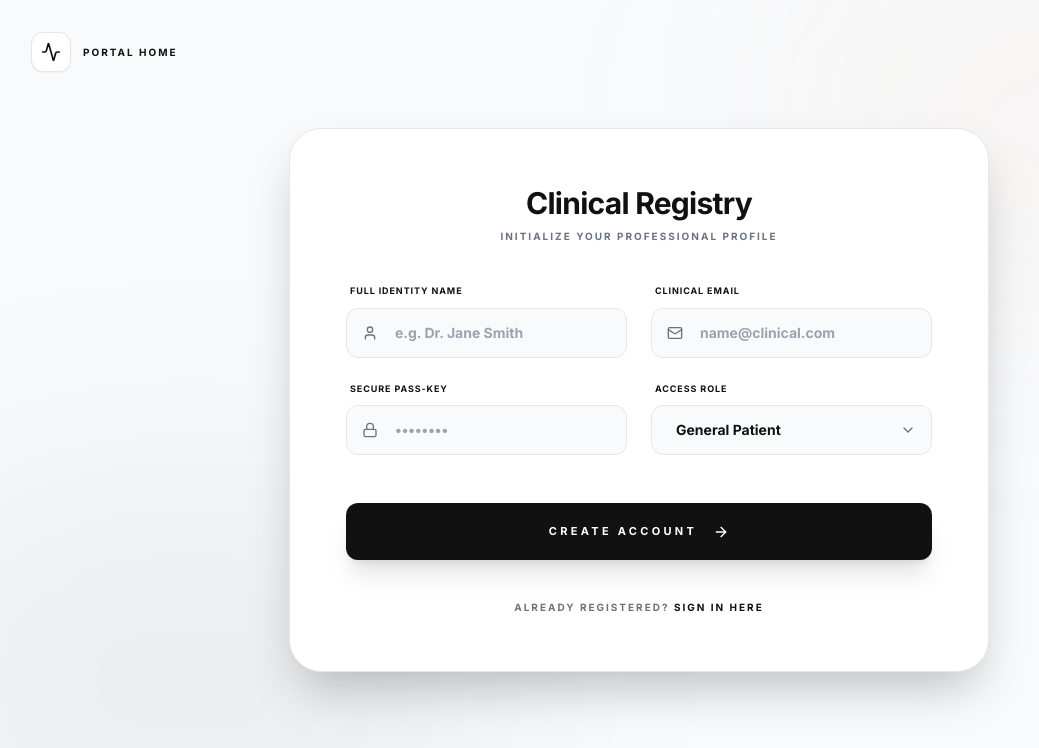
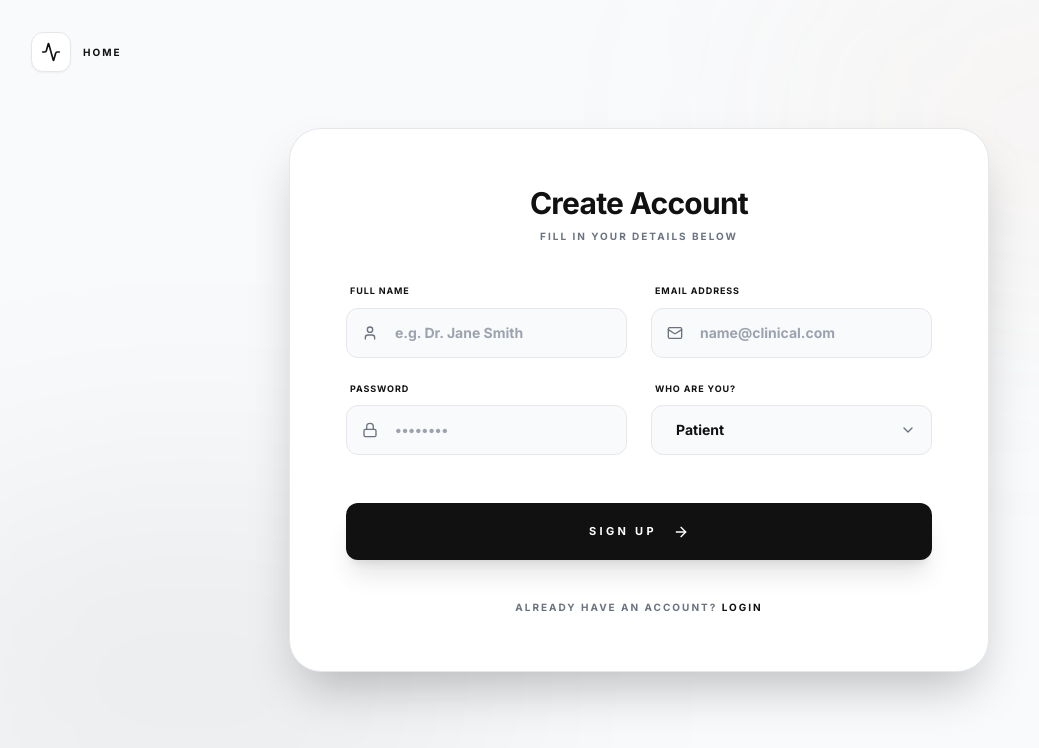
Before and after one commit to nareshchavan9/frontend, a React (Vite) app: page /register in a window 1280 px wide. Shown: the top 748 px of the page, without its empty margins (1-1040 px from the left). Built offline with nearby package versions, Linux system fonts and the light colour scheme; no server answers; a web font is replaced by a local one.

Commit message:
Added simple terms

```diff
--- a/src/pages/ForgotPassword.jsx
+++ b/src/pages/ForgotPassword.jsx
@@ -42,7 +42,7 @@ const ForgotPassword = () => {
         <div className="w-10 h-10 bg-white border border-slate-100 flex items-center justify-center rounded-xl shadow-sm group-hover:border-tan transition-all">
           <Activity className="w-5 h-5" />
         </div>
-        <span className="text-[10px] font-black uppercase tracking-[0.2em]">Portal Home</span>
+        <span className="text-[10px] font-black uppercase tracking-[0.2em]">Home</span>
       </Link>
 
       {/* Background Accents */}
@@ -59,8 +59,8 @@ const ForgotPassword = () => {
       >
         <div className="bg-white p-10 sm:p-12 border border-slate-100 shadow-premium rounded-3xl">
           <div className="text-center mb-10">
-            <h2 className="text-3xl font-serif font-bold text-medical-dark tracking-tight mb-2">Access Recovery</h2>
-            <p className="text-[10px] font-black text-slate-400 uppercase tracking-[0.2em]">Reset your clinical credentials</p>
+            <h2 className="text-3xl font-serif font-bold text-medical-dark tracking-tight mb-2">Reset Password</h2>
+            <p className="text-[10px] font-black text-slate-400 uppercase tracking-[0.2em]">Enter your new password below</p>
           </div>
 
           {success ? (
@@ -68,8 +68,8 @@ const ForgotPassword = () => {
               <div className="w-16 h-16 bg-tan/10 text-tan flex items-center justify-center mx-auto mb-8 rounded-2xl">
                 <CheckCircle size={32} />
               </div>
-              <h3 className="text-2xl font-serif font-bold text-medical-dark mb-4">Credentials Updated</h3>
-              <p className="text-slate-400 text-xs font-bold uppercase tracking-widest leading-relaxed">Your access has been restored. Redirecting to the secure gateway...</p>
+              <h3 className="text-2xl font-serif font-bold text-medical-dark mb-4">Password Updated</h3>
+              <p className="text-slate-400 text-xs font-bold uppercase tracking-widest leading-relaxed">Your password has been changed. Taking you to login...</p>
             </div>
           ) : (
             <>
@@ -85,7 +85,7 @@ const ForgotPassword = () => {
 
               <form onSubmit={handleSubmit} className="space-y-4">
                 <div>
-                  <label className="block text-[9px] font-black text-medical-dark uppercase tracking-[0.3em] mb-2 ml-1">Verification Email</label>
+                  <label className="block text-[9px] font-black text-medical-dark uppercase tracking-[0.3em] mb-2 ml-1">Email Address</label>
                   <div className="relative group">
                     <input
                       type="email"
@@ -99,7 +99,7 @@ const ForgotPassword = () => {
                 </div>
 
                 <div>
-                  <label className="block text-[9px] font-black text-medical-dark uppercase tracking-[0.3em] mb-2 ml-1">New Pass-Key</label>
+                  <label className="block text-[9px] font-black text-medical-dark uppercase tracking-[0.3em] mb-2 ml-1">New Password</label>
                   <div className="relative group">
                     <input
                       type="password"
@@ -113,7 +113,7 @@ const ForgotPassword = () => {
                 </div>
 
                 <div>
-                  <label className="block text-[9px] font-black text-medical-dark uppercase tracking-[0.3em] mb-2 ml-1">Confirm New Pass-Key</label>
+                  <label className="block text-[9px] font-black text-medical-dark uppercase tracking-[0.3em] mb-2 ml-1">Confirm Password</label>
                   <div className="relative group">
                     <input
                       type="password"
@@ -132,7 +132,7 @@ const ForgotPassword = () => {
                     disabled={loading}
                     className="bg-medical-dark text-white w-full py-4 text-[10px] font-black uppercase tracking-[0.4em] hover:bg-slate-800 transition-all flex items-center justify-center gap-3 shadow-lg rounded-xl"
                   >
-                    {loading ? "Synchronizing..." : "Reset Credentials"}
+                    {loading ? "Updating..." : "Update Password"}
                   </button>
                 </div>
               </form>
--- a/src/pages/Login.jsx
+++ b/src/pages/Login.jsx
@@ -27,7 +27,7 @@ const Login = () => {
         }
       }
     } catch (err) {
-      setError(err.response?.data?.detail || 'Identity verification failed.');
+      setError(err.response?.data?.detail || 'Login failed.');
     } finally {
       setLoading(false);
     }
@@ -40,7 +40,7 @@ const Login = () => {
         <div className="w-10 h-10 bg-white border border-[#E5E7EB] flex items-center justify-center rounded-xl shadow-sm group-hover:border-[#111111] transition-all">
           <Activity className="w-5 h-5" />
         </div>
-        <span className="text-[10px] font-bold uppercase tracking-[0.2em]">Portal Home</span>
+        <span className="text-[10px] font-bold uppercase tracking-[0.2em]">Home</span>
       </Link>
 
       {/* Background Accents */}
@@ -58,7 +58,7 @@ const Login = () => {
         <div className="bg-white p-10 md:p-14 border border-[#E5E7EB] shadow-2xl rounded-[2.5rem]">
           <div className="text-center mb-10">
             <h2 className="text-3xl font-bold text-[#111111] tracking-tight mb-2">Welcome Back</h2>
-            <p className="text-[10px] font-bold text-[#6B7280] uppercase tracking-[0.2em]">Continue with your clinical credentials</p>
+            <p className="text-[10px] font-bold text-[#6B7280] uppercase tracking-[0.2em]">Login to your account</p>
           </div>
 
           {error && (
@@ -73,7 +73,7 @@ const Login = () => {
 
           <form onSubmit={handleSubmit} className="space-y-6">
             <div className="group">
-              <label className="block text-[10px] font-bold text-[#111111] uppercase tracking-widest mb-3 ml-1">Clinical Email</label>
+              <label className="block text-[10px] font-bold text-[#111111] uppercase tracking-widest mb-3 ml-1">Email Address</label>
               <div className="relative">
                 <Mail className="absolute left-5 top-1/2 -translate-y-1/2 w-4 h-4 text-[#6B7280] group-focus-within:text-[#111111] transition-colors" />
                 <input
@@ -89,7 +89,7 @@ const Login = () => {
 
             <div className="group">
               <div className="flex justify-between items-center mb-3 ml-1">
-                <label className="block text-[10px] font-bold text-[#111111] uppercase tracking-widest">Pass-Key</label>
+                <label className="block text-[10px] font-bold text-[#111111] uppercase tracking-widest">Password</label>
                 <Link to="/forgot-password" size="sm" className="text-[9px] font-bold text-[#6B7280] uppercase tracking-widest hover:text-[#111111] transition-colors">Forgot?</Link>
               </div>
               <div className="relative">
@@ -111,13 +111,13 @@ const Login = () => {
                 disabled={loading}
                 className="bg-[#111111] text-white w-full py-5 text-[11px] font-bold uppercase tracking-[0.3em] hover:bg-black transition-all flex items-center justify-center gap-3 shadow-2xl shadow-black/10 rounded-2xl active:scale-[0.98]"
               >
-                {loading ? "Authenticating..." : "Establish Secure Access"}
+                {loading ? "Logging in..." : "Login"}
               </button>
             </div>
           </form>
 
           <div className="mt-12 text-center text-[10px] font-bold uppercase tracking-[0.2em] text-[#6B7280]">
-            No account? <Link to="/register" className="text-[#111111] font-bold hover:underline underline-offset-8 transition-all">Request access</Link>
+            No account? <Link to="/register" className="text-[#111111] font-bold hover:underline underline-offset-8 transition-all">Sign Up</Link>
           </div>
         </div>
       </motion.div>
--- a/src/pages/Register.jsx
+++ b/src/pages/Register.jsx
@@ -41,7 +41,7 @@ const Register = () => {
         <div className="w-10 h-10 bg-white border border-[#E5E7EB] flex items-center justify-center rounded-xl shadow-sm group-hover:border-[#111111] transition-all">
           <Activity className="w-5 h-5" />
         </div>
-        <span className="text-[10px] font-bold uppercase tracking-[0.2em]">Portal Home</span>
+        <span className="text-[10px] font-bold uppercase tracking-[0.2em]">Home</span>
       </Link>
 
       {/* Background Accents */}
@@ -58,8 +58,8 @@ const Register = () => {
       >
         <div className="bg-white p-10 md:p-14 border border-[#E5E7EB] shadow-2xl rounded-[2rem]">
           <div className="text-center mb-10">
-            <h2 className="text-3xl font-bold text-[#111111] tracking-tight mb-2">Clinical Registry</h2>
-            <p className="text-[10px] font-bold text-[#6B7280] uppercase tracking-[0.2em]">Initialize your professional profile</p>
+            <h2 className="text-3xl font-bold text-[#111111] tracking-tight mb-2">Create Account</h2>
+            <p className="text-[10px] font-bold text-[#6B7280] uppercase tracking-[0.2em]">Fill in your details below</p>
           </div>
 
           {error && (
@@ -75,7 +75,7 @@ const Register = () => {
           <form onSubmit={handleSubmit} className="space-y-6">
             <div className="grid grid-cols-1 md:grid-cols-2 gap-6">
               <div className="group">
-                <label className="block text-[9px] font-bold text-[#111111] uppercase tracking-widest mb-2.5 ml-1">Full Identity Name</label>
+                <label className="block text-[9px] font-bold text-[#111111] uppercase tracking-widest mb-2.5 ml-1">Full Name</label>
                 <div className="relative">
                   <User className="absolute left-4 top-1/2 -translate-y-1/2 w-4 h-4 text-[#6B7280] group-focus-within:text-[#111111] transition-colors" />
                   <input
@@ -91,7 +91,7 @@ const Register = () => {
               </div>
 
               <div className="group">
-                <label className="block text-[9px] font-bold text-[#111111] uppercase tracking-widest mb-2.5 ml-1">Clinical Email</label>
+                <label className="block text-[9px] font-bold text-[#111111] uppercase tracking-widest mb-2.5 ml-1">Email Address</label>
                 <div className="relative">
                   <Mail className="absolute left-4 top-1/2 -translate-y-1/2 w-4 h-4 text-[#6B7280] group-focus-within:text-[#111111] transition-colors" />
                   <input
@@ -109,7 +109,7 @@ const Register = () => {
 
             <div className="grid grid-cols-1 md:grid-cols-2 gap-6">
               <div className="group">
-                <label className="block text-[9px] font-bold text-[#111111] uppercase tracking-widest mb-2.5 ml-1">Secure Pass-Key</label>
+                <label className="block text-[9px] font-bold text-[#111111] uppercase tracking-widest mb-2.5 ml-1">Password</label>
                 <div className="relative">
                   <Lock className="absolute left-4 top-1/2 -translate-y-1/2 w-4 h-4 text-[#6B7280] group-focus-within:text-[#111111] transition-colors" />
                   <input
@@ -125,7 +125,7 @@ const Register = () => {
               </div>
 
               <div className="group">
-                <label className="block text-[9px] font-bold text-[#111111] uppercase tracking-widest mb-2.5 ml-1">Access Role</label>
+                <label className="block text-[9px] font-bold text-[#111111] uppercase tracking-widest mb-2.5 ml-1">Who are you?</label>
                 <div className="relative">
                   <select
                     name="role"
@@ -133,8 +133,8 @@ const Register = () => {
                     value={formData.role}
                     onChange={handleChange}
                   >
-                    <option value="patient">General Patient</option>
-                    <option value="doctor">Medical Specialist</option>
+                    <option value="patient">Patient</option>
+                    <option value="doctor">Doctor</option>
                   </select>
                   <ChevronDown className="absolute right-4 top-1/2 -translate-y-1/2 w-4 h-4 text-[#6B7280] pointer-events-none" />
                 </div>
@@ -147,14 +147,14 @@ const Register = () => {
                 disabled={loading}
                 className="bg-[#111111] text-white w-full py-5 rounded-xl text-[11px] font-bold uppercase tracking-[0.3em] hover:bg-black transition-all flex items-center justify-center gap-4 shadow-xl shadow-black/10 active:scale-[0.98]"
               >
-                {loading ? "Processing..." : "Create Account"} <ArrowRight size={16} />
+                {loading ? "Signing up..." : "Sign Up"} <ArrowRight size={16} />
               </button>
             </div>
           </form>
 
           <div className="mt-10 text-center">
             <p className="text-[10px] font-bold text-[#6B7280] uppercase tracking-[0.2em]">
-              Already registered? <Link to="/login" className="text-[#111111] hover:underline underline-offset-8 decoration-2 transition-all font-bold">Sign In Here</Link>
+              Already have an account? <Link to="/login" className="text-[#111111] hover:underline underline-offset-8 decoration-2 transition-all font-bold">Login</Link>
             </p>
           </div>
         </div>
```
